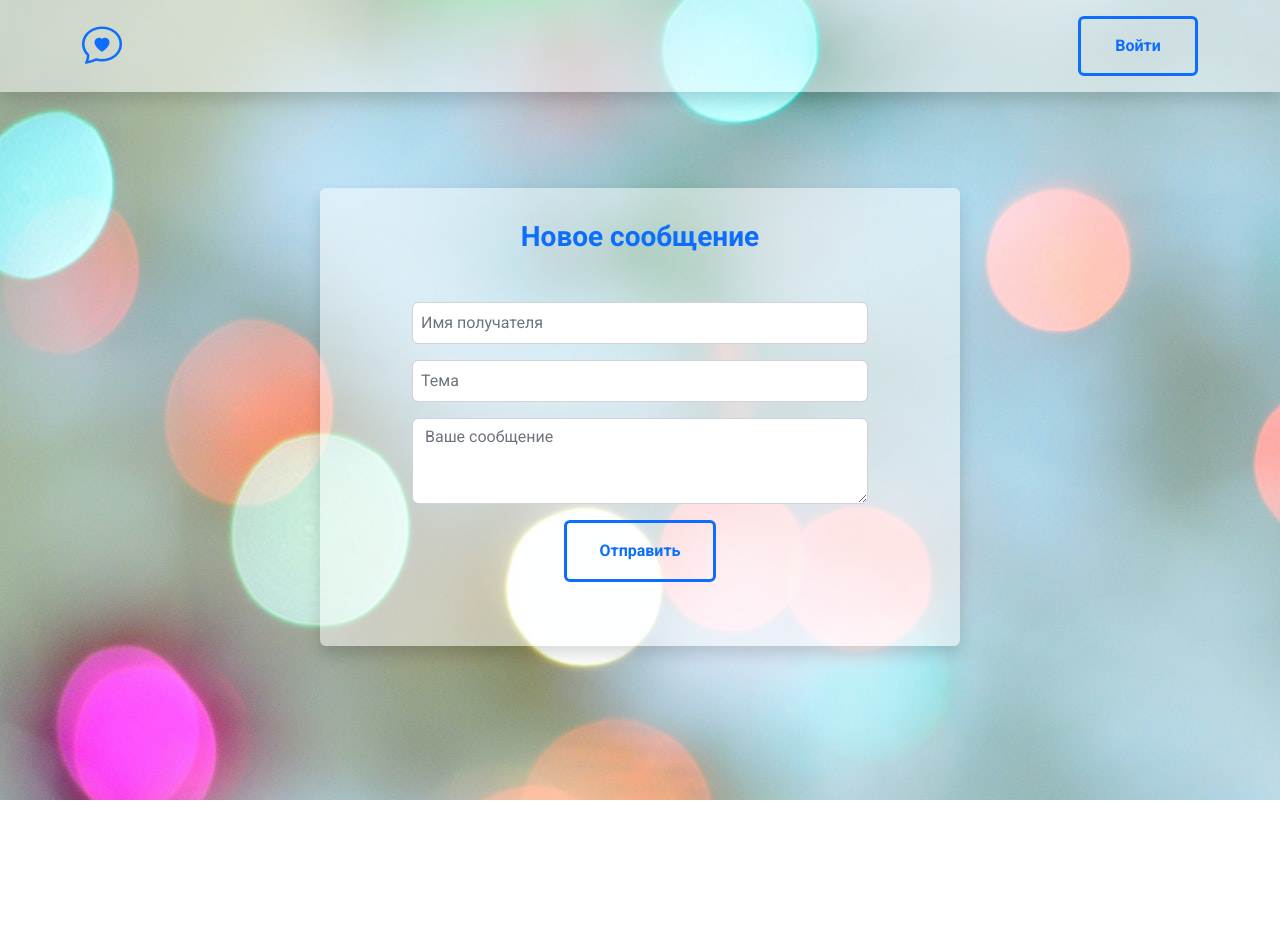
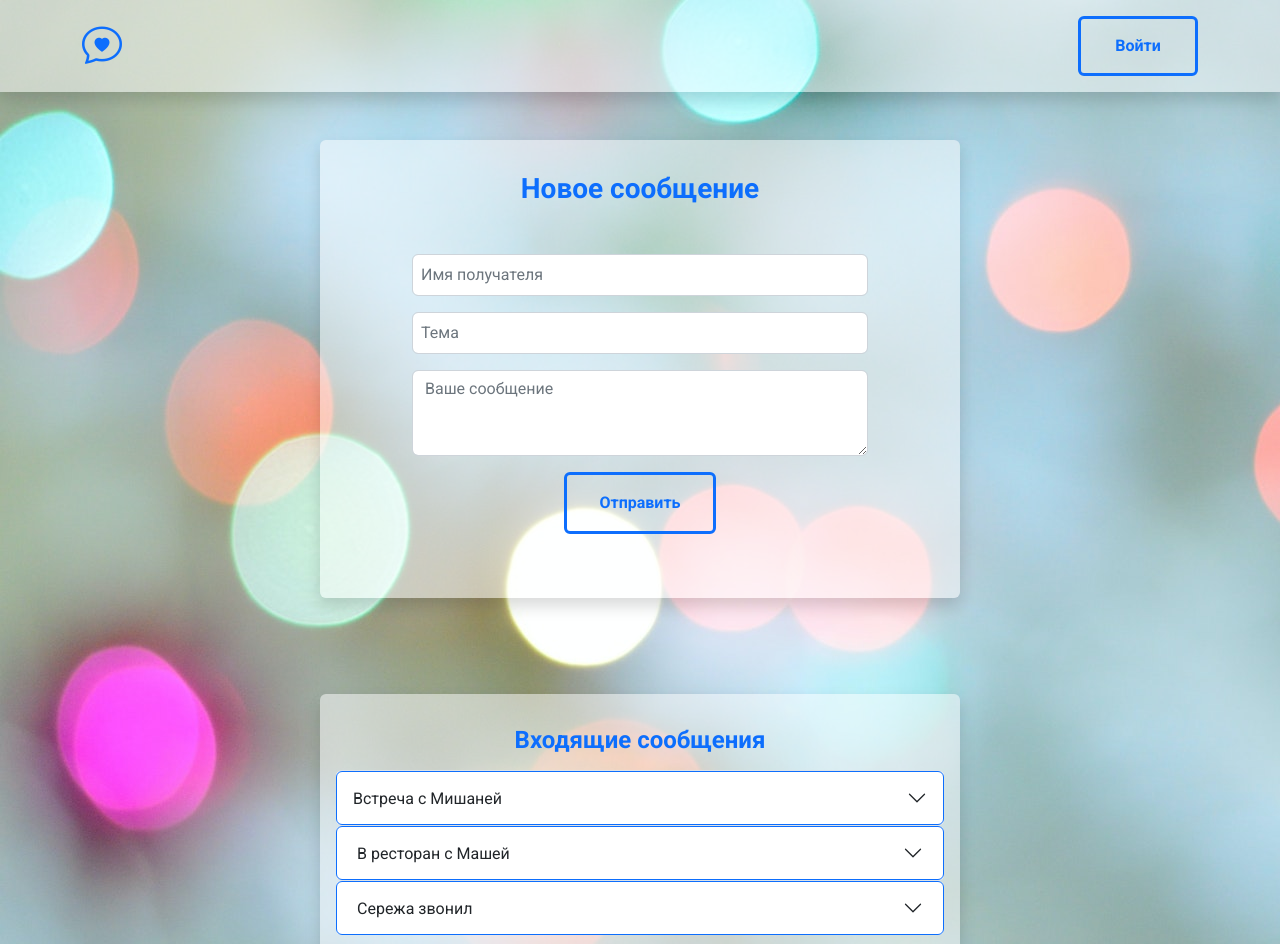
Before and after one commit to MariiaGudkova/Messenger_front_Itransition, a React (Create React App) app: page / in a window 1280 px wide. Shown: the top 944 px of the page. Before the commit the page ends 800 px from the top, so only its background shows below. Built offline with nearby package versions, Linux system fonts and the light colour scheme.

Commit message:
make messages accordion by bootstrap

```diff
--- a/src/components/Main.jsx
+++ b/src/components/Main.jsx
@@ -1,6 +1,9 @@
+import NewMessagePopup from "./NewMessagePopup";
+
 function Main() {
   return (
-    <form className="d-flex flex-column align-items-center p-3 mt-5 w-50 bg-opacity-50 shadow p-3 mb-5 bg-body position-relative rounded">
+    <>
+      <form className="d-flex flex-column align-items-center p-3 mg-5 w-50 bg-opacity-50 shadow p-3 mb-5 bg-body position-relative rounded">
         <h1 className="h3 fw-bold text-primary mb-5 mt-3">Новое сообщение</h1>
         <div className="w-75 mb-3">
           <input
@@ -33,6 +36,87 @@ function Main() {
           Отправить
         </button>
       </form>
+      <div
+        className="accordion accordion-flush w-50 bg-opacity-50 shadow p-3 mb-5 mt-5 bg-body rounded text-center"
+        id="accordionFlushExample"
+      >
+        <h2 className="h4 fw-bold text-primary mb-3 mt-3 mx-auto">
+          Входящие сообщения
+        </h2>
+        <div className="accordion-item rounded">
+          <h3 className="accordion-header" id="flush-headingOne">
+            <button
+              className="accordion-button collapsed btn-outline-primary border border-1 border-primary p-3 rounded"
+              type="button"
+              data-bs-toggle="collapse"
+              data-bs-target="#flush-collapseOne"
+              aria-expanded="false"
+              aria-controls="flush-collapseOne"
+            >
+              Встреча с Мишаней
+            </button>
+          </h3>
+          <div
+            id="flush-collapseOne"
+            className="accordion-collapse collapse"
+            aria-labelledby="flush-headingOne"
+            data-bs-parent="#accordionFlushExample"
+          >
+            <div className="accordion-body text-start">
+              Очень хочу вернуть тебе долги. 25.11.2022 Миша
+            </div>
+          </div>
+        </div>
+        <div className="accordion-item rounded">
+          <h3 className="accordion-header" id="flush-headingTwo">
+            <button
+              className="accordion-button collapsed btn-outline-primary border border-1 border-primary rounded"
+              type="button"
+              data-bs-toggle="collapse"
+              data-bs-target="#flush-collapseTwo"
+              aria-expanded="false"
+              aria-controls="flush-collapseTwo"
+            >
+              В ресторан с Машей
+            </button>
+          </h3>
+          <div
+            id="flush-collapseTwo"
+            className="accordion-collapse collapse"
+            aria-labelledby="flush-headingTwo"
+            data-bs-parent="#accordionFlushExample"
+          >
+            <div className="accordion-body text-start">
+              Маша очень голодна. 25.11.2022 Маша
+            </div>
+          </div>
+        </div>
+        <div className="accordion-item rounded">
+          <h3 className="accordion-header" id="flush-headingThree">
+            <button
+              className="accordion-button collapsed tn-outline-primary border border-1 border-primary rounded"
+              type="button"
+              data-bs-toggle="collapse"
+              data-bs-target="#flush-collapseThree"
+              aria-expanded="false"
+              aria-controls="flush-collapseThree"
+            >
+              Сережа звонил
+            </button>
+          </h3>
+          <div
+            id="flush-collapseThree"
+            className="accordion-collapse collapse"
+            aria-labelledby="flush-headingThree"
+            data-bs-parent="#accordionFlushExample"
+          >
+            <div className="accordion-body text-start">
+              Сережа очень хочет поболтать. 25.11.2022 Сережа
+            </div>
+          </div>
+        </div>
+      </div>
+    </>
   );
 }
 
```
Lines whose indentation alone changed are shown as unchanged.
